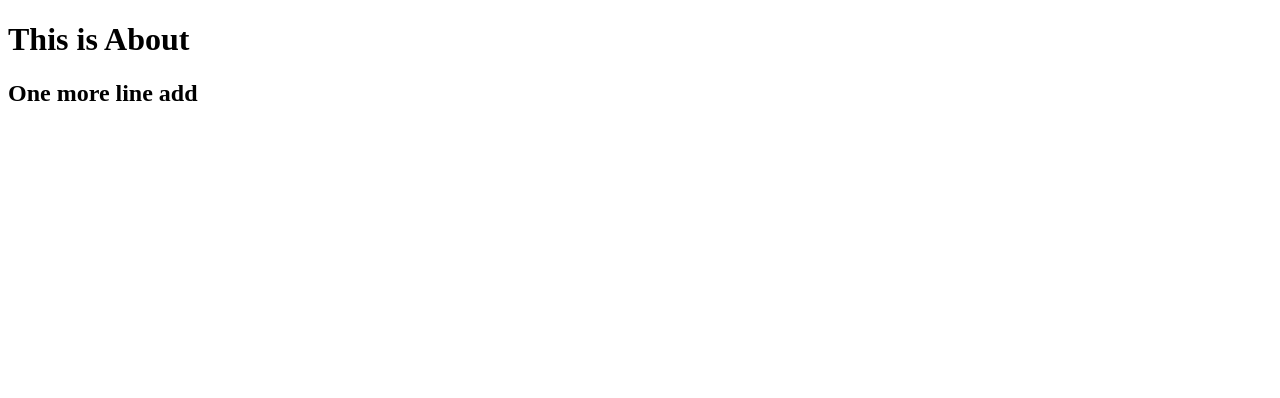
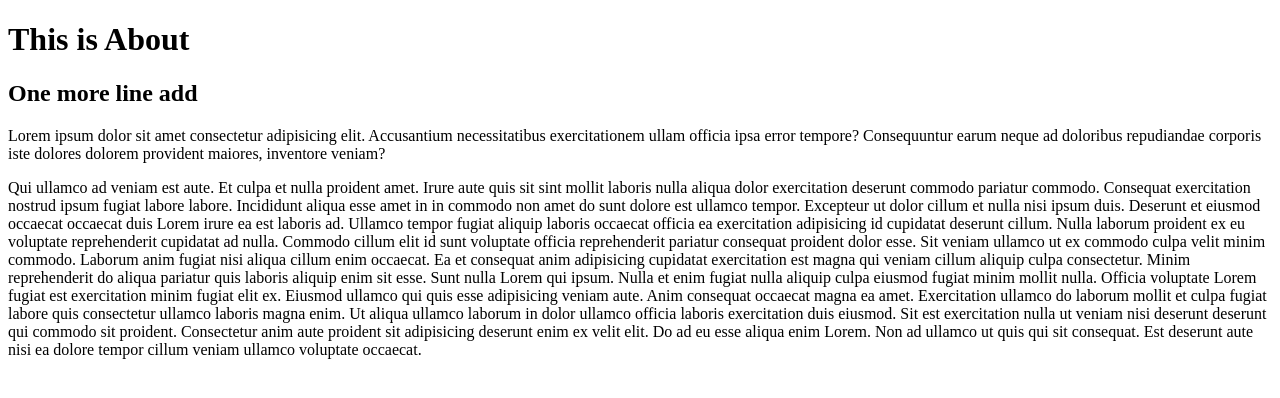
Before and after one commit to abhisharma1108/GlobalLogic, a plain HTML site: page AboutUs.html in a window 1280 px wide. Drawn offline with Linux system fonts and the light colour scheme.

Commit message:
Made changes in about

```diff
--- a/AboutUs.html
+++ b/AboutUs.html
@@ -9,5 +9,15 @@
 <body>
     <h1>This is About</h1>
     <h2>One more line add</h2>
+   <p>Lorem ipsum dolor sit amet consectetur adipisicing elit. Accusantium necessitatibus exercitationem ullam officia ipsa error tempore? Consequuntur earum neque ad doloribus repudiandae corporis iste dolores dolorem provident maiores, inventore veniam?</p>
+<p>Qui ullamco ad veniam est aute. Et culpa et nulla proident amet. Irure aute quis sit sint mollit laboris nulla aliqua dolor exercitation deserunt commodo pariatur commodo. Consequat exercitation nostrud ipsum fugiat labore labore. Incididunt aliqua esse amet in in commodo non amet do sunt dolore est ullamco tempor. Excepteur ut dolor cillum et nulla nisi ipsum duis. Deserunt et eiusmod occaecat occaecat duis Lorem irure ea est laboris ad.
+
+Ullamco tempor fugiat aliquip laboris occaecat officia ea exercitation adipisicing id cupidatat deserunt cillum. Nulla laborum proident ex eu voluptate reprehenderit cupidatat ad nulla. Commodo cillum elit id sunt voluptate officia reprehenderit pariatur consequat proident dolor esse. Sit veniam ullamco ut ex commodo culpa velit minim commodo. Laborum anim fugiat nisi aliqua cillum enim occaecat.
+
+Ea et consequat anim adipisicing cupidatat exercitation est magna qui veniam cillum aliquip culpa consectetur. Minim reprehenderit do aliqua pariatur quis laboris aliquip enim sit esse. Sunt nulla Lorem qui ipsum.
+
+Nulla et enim fugiat nulla aliquip culpa eiusmod fugiat minim mollit nulla. Officia voluptate Lorem fugiat est exercitation minim fugiat elit ex. Eiusmod ullamco qui quis esse adipisicing veniam aute. Anim consequat occaecat magna ea amet. Exercitation ullamco do laborum mollit et culpa fugiat labore quis consectetur ullamco laboris magna enim. Ut aliqua ullamco laborum in dolor ullamco officia laboris exercitation duis eiusmod.
+
+Sit est exercitation nulla ut veniam nisi deserunt deserunt qui commodo sit proident. Consectetur anim aute proident sit adipisicing deserunt enim ex velit elit. Do ad eu esse aliqua enim Lorem. Non ad ullamco ut quis qui sit consequat. Est deserunt aute nisi ea dolore tempor cillum veniam ullamco voluptate occaecat.</p>
 </body>
 </html>
```
